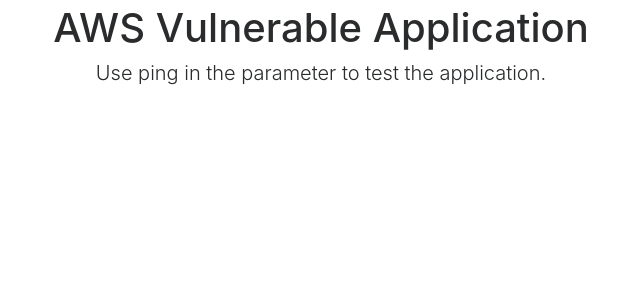
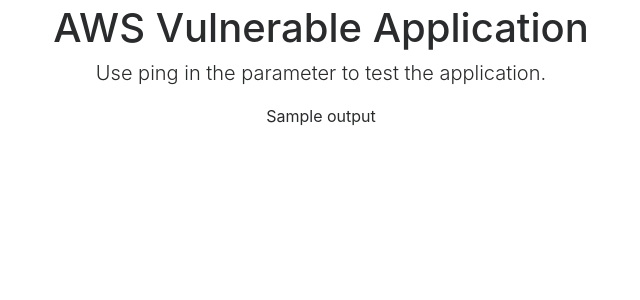
Before and after one commit to torque59/AWS-Vulnerable-Lambda, a Flask app: template templates/index.html in a window 1280 px wide. Shown: the part 122-422 px from the top of the page, without its empty margins (319-959 px from the left). Run offline with Flask 2, Linux system fonts and the light colour scheme; the template is opened without the code that fills it: most values are stand-ins (such as "Sample title", 1, 10 or a date in 2020); some libraries are stand-ins or nearby versions.

Commit message:
Added changes to the main file

```diff
--- a/main.py
+++ b/main.py
@@ -9,13 +9,9 @@
 	command = request.args.get('ping') if request.args.get('ping') else None
 	if command:
 		output = subprocess.check_output(command, shell=True)
-		return output
 	else:
-		return "This is a ping service. Please use http://url/?ping=google.com to ping"
-
-@app.route("/hello")
-def hello():
-	return render_template("index.html")
+		output = "None"
+	return render_template("index.html",output=output)
 
 if __name__ == "__main__":
     app.run(debug=True)
--- a/templates/index.html
+++ b/templates/index.html
@@ -54,6 +54,7 @@
       <div class="starter-template">
         <h1>AWS Vulnerable Application</h1>
         <p class="lead">Use ping in the parameter to test the application.</p>
+        <p> {{output}}
       </div>
 
     </div><!-- /.container -->
```
Also changed, not shown: README.md, 1 other file.
